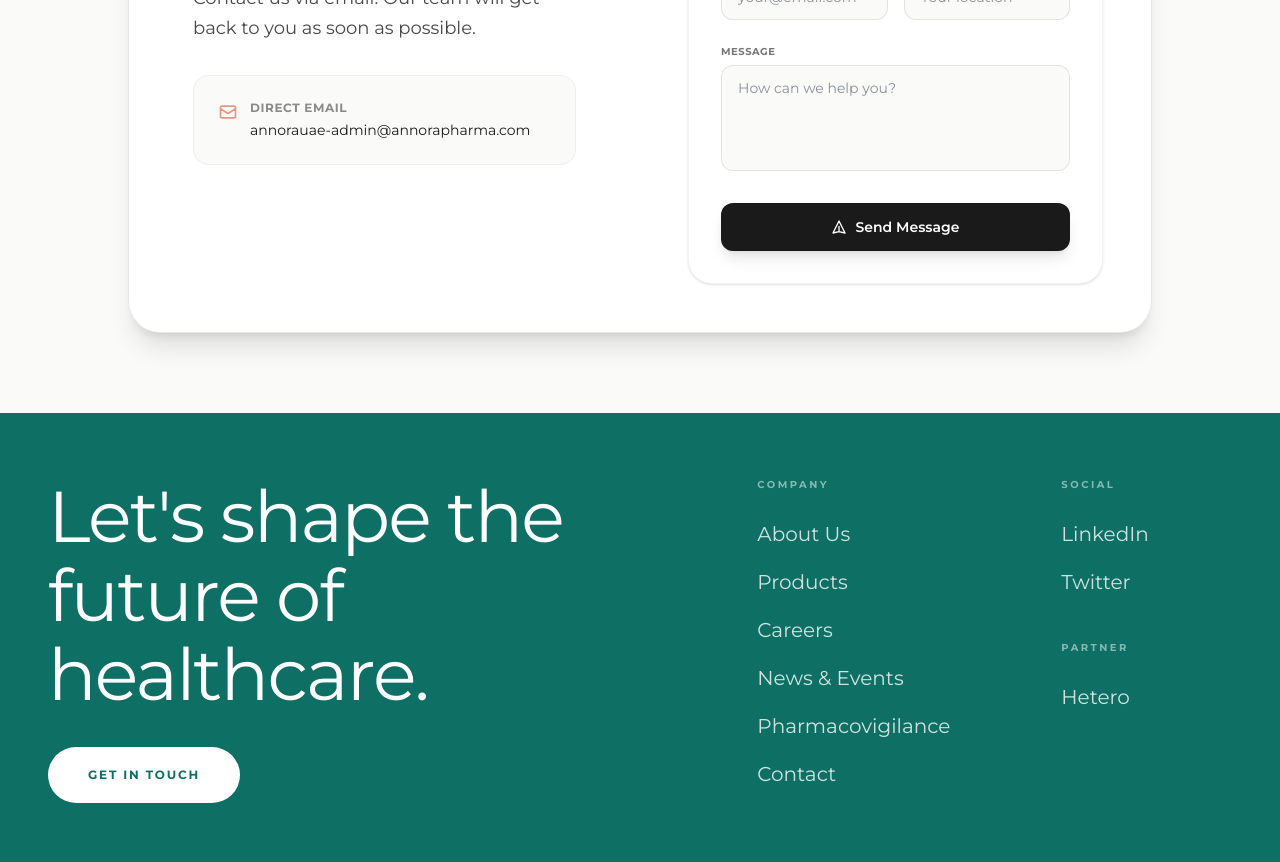
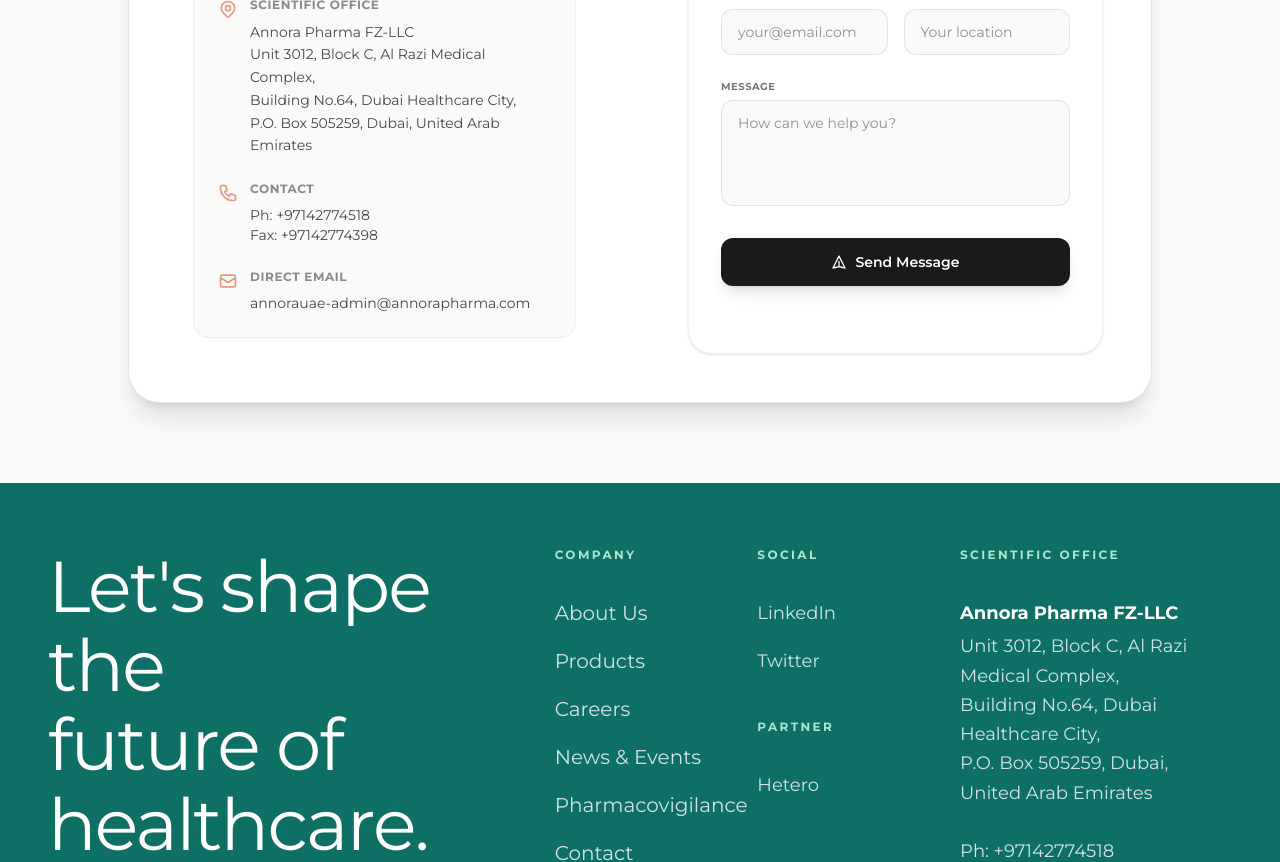
Before and after one commit to kushagr1501/AnnoraPharma_redesignMVP, a React (Vite) app: page /contact in a window 1280 px wide. Shown: the part 720-1582 px from the top of the page. Built offline with nearby package versions, Linux system fonts and the light colour scheme.

Commit message:
updated address and name on teh footer

```diff
--- a/src/components/Footer.jsx
+++ b/src/components/Footer.jsx
@@ -10,7 +10,7 @@
         {/* Top Section */}
         <div className="grid grid-cols-1 lg:grid-cols-12 gap-16 lg:gap-8 mb-16 lg:mb-24">
 
-          <div className="lg:col-span-6 flex flex-col items-center lg:items-start text-center lg:text-left">
+          <div className="lg:col-span-5 flex flex-col items-center lg:items-start text-center lg:text-left">
             <motion.h3
               initial={{ opacity: 0, y: 20 }}
               whileInView={{ opacity: 1, y: 0 }}
@@ -36,8 +36,8 @@
             </motion.div>
           </div>
 
-          <div className="lg:col-span-3 lg:col-start-8 flex flex-col items-center lg:items-start gap-5">
-            <h4 className="text-white/50 text-[10px] tracking-[0.25em] uppercase font-accent font-bold mb-2 text-center lg:text-left">Company</h4>
+          <div className="lg:col-span-2 flex flex-col items-center lg:items-start gap-5">
+            <h4 className="text-[#a8e6cf] text-xs tracking-[0.2em] uppercase font-sans font-bold mb-4 text-center lg:text-left">Company</h4>
             {[
               { name: 'About Us', path: '/about' },
               { name: 'Products', path: '/products' },
@@ -54,21 +54,34 @@
           </div>
 
           <div className="lg:col-span-2 flex flex-col items-center lg:items-start gap-5 mt-8 lg:mt-0">
-            <h4 className="text-white/50 text-[10px] tracking-[0.25em] uppercase font-sans font-bold mb-2 text-center lg:text-left">Social</h4>
-            <a href="#" className="font-sans text-lg lg:text-xl text-white/80 hover:text-white transition-colors relative overflow-hidden group w-fit">
+            <h4 className="text-[#a8e6cf] text-xs tracking-[0.2em] uppercase font-sans font-bold mb-4 text-center lg:text-left">Social</h4>
+            <a href="#" className="font-sans text-base lg:text-lg text-white/80 hover:text-white transition-colors relative overflow-hidden group w-fit">
               <span className="block transition-transform duration-500 group-hover:-translate-y-[120%]">LinkedIn</span>
               <span className="absolute inset-0 translate-y-[120%] transition-transform duration-500 group-hover:translate-y-0">LinkedIn</span>
             </a>
-            <a href="#" className="font-sans text-lg lg:text-xl text-white/80 hover:text-white transition-colors relative overflow-hidden group w-fit">
+            <a href="#" className="font-sans text-base lg:text-lg text-white/80 hover:text-white transition-colors relative overflow-hidden group w-fit">
               <span className="block transition-transform duration-500 group-hover:-translate-y-[120%]">Twitter</span>
               <span className="absolute inset-0 translate-y-[120%] transition-transform duration-500 group-hover:translate-y-0">Twitter</span>
             </a>
 
-            <h4 className="text-white/50 text-[10px] tracking-[0.25em] uppercase font-sans font-bold mt-6 mb-2 text-center lg:text-left">Partner</h4>
-            <a href="https://hetero.com/" target="_blank" rel="noopener noreferrer" className="font-sans text-lg lg:text-xl text-white/80 hover:text-white transition-colors relative overflow-hidden group w-fit">
+            <h4 className="text-[#a8e6cf] text-xs tracking-[0.2em] uppercase font-sans font-bold mt-6 mb-4 text-center lg:text-left">Partner</h4>
+            <a href="https://hetero.com/" target="_blank" rel="noopener noreferrer" className="font-sans text-base lg:text-lg text-white/80 hover:text-white transition-colors relative overflow-hidden group w-fit">
               <span className="block transition-transform duration-500 group-hover:-translate-y-[120%]">Hetero</span>
               <span className="absolute inset-0 translate-y-[120%] transition-transform duration-500 group-hover:translate-y-0">Hetero</span>
             </a>
+          </div>
+
+          <div className="lg:col-span-3 flex flex-col items-center lg:items-start gap-5 mt-8 lg:mt-0">
+            <h4 className="text-[#a8e6cf] text-xs tracking-[0.2em] uppercase font-sans font-bold mb-4 text-center lg:text-left">Scientific Office</h4>
+            <div className="text-white/80 font-sans text-base lg:text-lg text-center lg:text-left leading-relaxed">
+              <p className="font-bold text-white mb-1">Annora Pharma FZ-LLC</p>
+              Unit 3012, Block C, Al Razi Medical Complex,<br />
+              Building No.64, Dubai Healthcare City,<br />
+              P.O. Box 505259, Dubai, United Arab Emirates<br />
+              <br />
+              Ph: +97142774518<br />
+              Fax: +97142774398
+            </div>
           </div>
         </div>
 
--- a/src/pages/AboutUs.jsx
+++ b/src/pages/AboutUs.jsx
@@ -25,7 +25,7 @@
             </h2>
             <div className="w-16 h-[2px] bg-[#e69882] mx-auto mb-8" />
             <p className="text-[#1a1a1a]/70 text-xl lg:text-[1.4rem] font-sans leading-relaxed">
-              <span className="font-bold text-[#1a1a1a]">Annora Pharma-FZ LLC</span> is a UAE based pharmaceutical company engaged in marketing and supply of best-in-class branded generic medicine, to serve the unmet needs of the country.
+              <span className="font-bold text-[#1a1a1a]">Annora Pharma FZ-LLC</span> is a UAE based pharmaceutical company engaged in marketing and supply of best-in-class branded generic medicine, to serve the unmet needs of the country.
             </p>
           </motion.div>
 
--- a/src/pages/Contact.jsx
+++ b/src/pages/Contact.jsx
@@ -24,14 +24,39 @@
                   Contact us via email. Our team will get back to you as soon as possible.
                 </p>
 
-                <div className="bg-[#FAFAF8] border border-[#1a1a1a]/5 p-5 lg:p-6 rounded-2xl w-full max-w-sm">
-                  <div className="flex flex-col gap-4 font-sans text-[#1a1a1a] text-sm">
-                    <div className="flex items-start gap-3">
-                      <svg className="w-5 h-5 text-[#e69882] shrink-0 mt-0.5" fill="none" stroke="currentColor" viewBox="0 0 24 24"><path strokeLinecap="round" strokeLinejoin="round" strokeWidth="2" d="M3 8l7.89 5.26a2 2 0 002.22 0L21 8M5 19h14a2 2 0 002-2V7a2 2 0 00-2-2H5a2 2 0 00-2 2v10a2 2 0 002 2z" /></svg>
-                      <div className="min-w-0">
-                        <p className="text-[#1a1a1a]/50 text-xs font-bold uppercase tracking-wider mb-1">Direct Email</p>
-                        <a href="mailto:annorauae-admin@annorapharma.com" className="hover:text-[#1a1a1a]/70 transition-colors truncate block">annorauae-admin@annorapharma.com</a>
-                      </div>
+                <div className="bg-[#FAFAF8] border border-[#1a1a1a]/5 p-5 lg:p-6 rounded-2xl w-full max-w-md flex flex-col gap-6">
+                  {/* Address */}
+                  <div className="flex items-start gap-3">
+                    <svg className="w-5 h-5 text-[#e69882] shrink-0 mt-0.5" fill="none" stroke="currentColor" viewBox="0 0 24 24"><path strokeLinecap="round" strokeLinejoin="round" strokeWidth="2" d="M17.657 16.657L13.414 20.9a1.998 1.998 0 01-2.827 0l-4.244-4.243a8 8 0 1111.314 0z" /><path strokeLinecap="round" strokeLinejoin="round" strokeWidth="2" d="M15 11a3 3 0 11-6 0 3 3 0 016 0z" /></svg>
+                    <div className="min-w-0">
+                      <p className="text-[#1a1a1a]/50 text-xs font-bold uppercase tracking-wider mb-2">Scientific Office</p>
+                      <p className="text-[#1a1a1a]/80 leading-relaxed font-sans text-sm">
+                        Annora Pharma FZ-LLC<br />
+                        Unit 3012, Block C, Al Razi Medical Complex,<br />
+                        Building No.64, Dubai Healthcare City,<br />
+                        P.O. Box 505259, Dubai, United Arab Emirates
+                      </p>
+                    </div>
+                  </div>
+
+                  {/* Phone & Fax */}
+                  <div className="flex items-start gap-3">
+                    <svg className="w-5 h-5 text-[#e69882] shrink-0 mt-0.5" fill="none" stroke="currentColor" viewBox="0 0 24 24"><path strokeLinecap="round" strokeLinejoin="round" strokeWidth="2" d="M3 5a2 2 0 012-2h3.28a1 1 0 01.948.684l1.498 4.493a1 1 0 01-.502 1.21l-2.257 1.13a11.042 11.042 0 005.516 5.516l1.13-2.257a1 1 0 011.21-.502l4.493 1.498a1 1 0 01.684.949V19a2 2 0 01-2 2h-1C9.716 21 3 14.284 3 6V5z" /></svg>
+                    <div className="min-w-0">
+                      <p className="text-[#1a1a1a]/50 text-xs font-bold uppercase tracking-wider mb-2">Contact</p>
+                      <p className="text-[#1a1a1a]/80 font-sans text-sm">
+                        Ph: +97142774518<br />
+                        Fax: +97142774398
+                      </p>
+                    </div>
+                  </div>
+
+                  {/* Email */}
+                  <div className="flex items-start gap-3">
+                    <svg className="w-5 h-5 text-[#e69882] shrink-0 mt-0.5" fill="none" stroke="currentColor" viewBox="0 0 24 24"><path strokeLinecap="round" strokeLinejoin="round" strokeWidth="2" d="M3 8l7.89 5.26a2 2 0 002.22 0L21 8M5 19h14a2 2 0 002-2V7a2 2 0 00-2-2H5a2 2 0 00-2 2v10a2 2 0 002 2z" /></svg>
+                    <div className="min-w-0">
+                      <p className="text-[#1a1a1a]/50 text-xs font-bold uppercase tracking-wider mb-2">Direct Email</p>
+                      <a href="mailto:annorauae-admin@annorapharma.com" className="text-[#1a1a1a]/80 hover:text-[#1a1a1a] transition-colors truncate block font-sans text-sm">annorauae-admin@annorapharma.com</a>
                     </div>
                   </div>
                 </div>
--- a/src/pages/Home.jsx
+++ b/src/pages/Home.jsx
@@ -182,7 +182,7 @@
               className="lg:col-span-8 flex flex-col pt-1"
             >
               <p className="text-[#1a1a1a]/80 text-[1.25rem] lg:text-[1.4rem] font-sans leading-[1.8] max-w-[95%]">
-                <span className="font-bold text-[#0e7065]">Annora Pharma-FZ LLC</span> is a UAE based pharmaceutical company engaged in marketing and supply of best-in-class branded generic medicine, to serve the unmet needs of the country.
+                <span className="font-bold text-[#0e7065]">Annora Pharma FZ-LLC</span> is a UAE based pharmaceutical company engaged in marketing and supply of best-in-class branded generic medicine, to serve the unmet needs of the country.
               </p>
 
               <div className="grid grid-cols-1 md:grid-cols-2 gap-8 md:gap-12 lg:gap-16 mt-12">
@@ -273,7 +273,7 @@
         </div>
       </section>
       {/* Flagship Products Section (Split Layout) */}
-      <section className="w-full relative bg-white mt-12 lg:mt-16 pb-12 lg:pb-16">
+      <section className="w-full relative bg-white mt-12 lg:mt-16">
         <div className="flex flex-col lg:flex-row w-full min-h-[700px]">
 
           {/* Left: Light Area */}
--- a/src/pages/Pharmacovigilance.jsx
+++ b/src/pages/Pharmacovigilance.jsx
@@ -9,10 +9,10 @@
 
 export default function Pharmacovigilance() {
   return (
-    <div className="w-full relative bg-[#FAFAF8] min-h-screen">
+    <div className="w-full relative bg-[#FAFAF8]">
       <PageBanner title="Pharmacovigilance" />
 
-      <section className="w-full py-20 lg:py-32 px-6 md:px-12 lg:px-24 xl:px-32 relative overflow-hidden">
+      <section className="w-full pt-20 lg:pt-32 pb-10 lg:pb-12 px-6 md:px-12 lg:px-24 xl:px-32 relative overflow-hidden">
 
 
         <div className="max-w-[1400px] mx-auto relative z-10">
```
